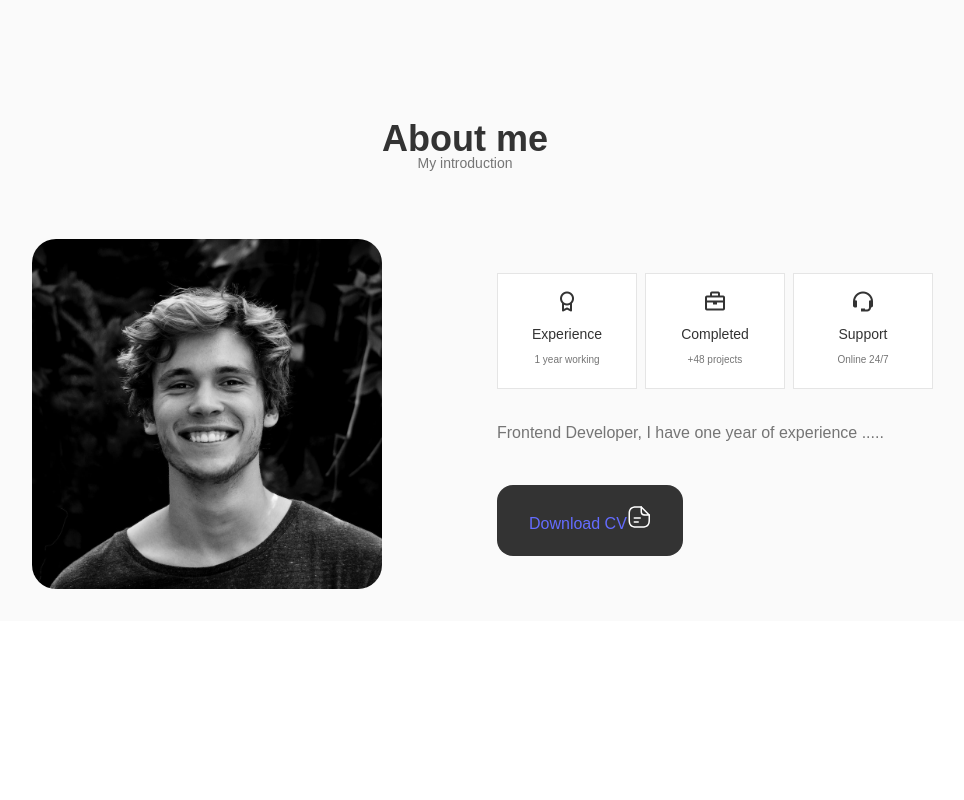
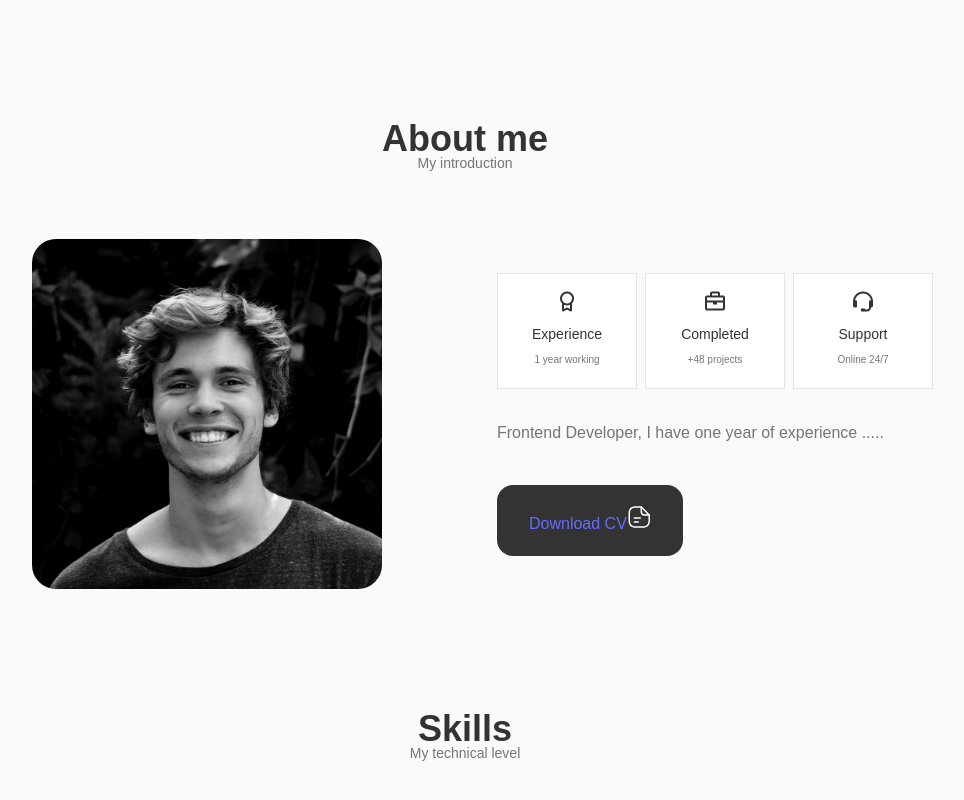
Before and after one commit to martinmorondo/portfolio-con-react, a React (Vite) app: page / in a window 1280 px wide. Shown: the part 646-1446 px from the top of the page, without its empty margins (19-983 px from the left). Before the commit the page ends 1267 px from the top, so only its background shows below. Built offline with nearby package versions, Linux system fonts and the light colour scheme.

Commit message:
I painted the Skills.jsx component in App.jsx

```diff
--- a/src/App.jsx
+++ b/src/App.jsx
@@ -3,6 +3,7 @@
 import Header from './components/header/Header';
 import Home from './components/home/Home';
 import About from './components/about/About';
+import Skills from './components/skills/Skills';
 
 const App = () => {
   return (
@@ -12,6 +13,7 @@
       <main className='main'>
         <Home />
         <About />
+        <Skills />
       </main>
     </>
   )
--- a/src/components/skills/Skills.jsx
+++ b/src/components/skills/Skills.jsx
@@ -0,0 +1,12 @@
+import React from 'react'
+
+const Skills = () => {
+  return (
+    <section className='skills section' id='skills'>
+        <h2 className='section-title'>Skills</h2>
+      <span className='section-subtitle'>My technical level</span>
+    </section>
+    )
+}
+
+export default Skills
```
